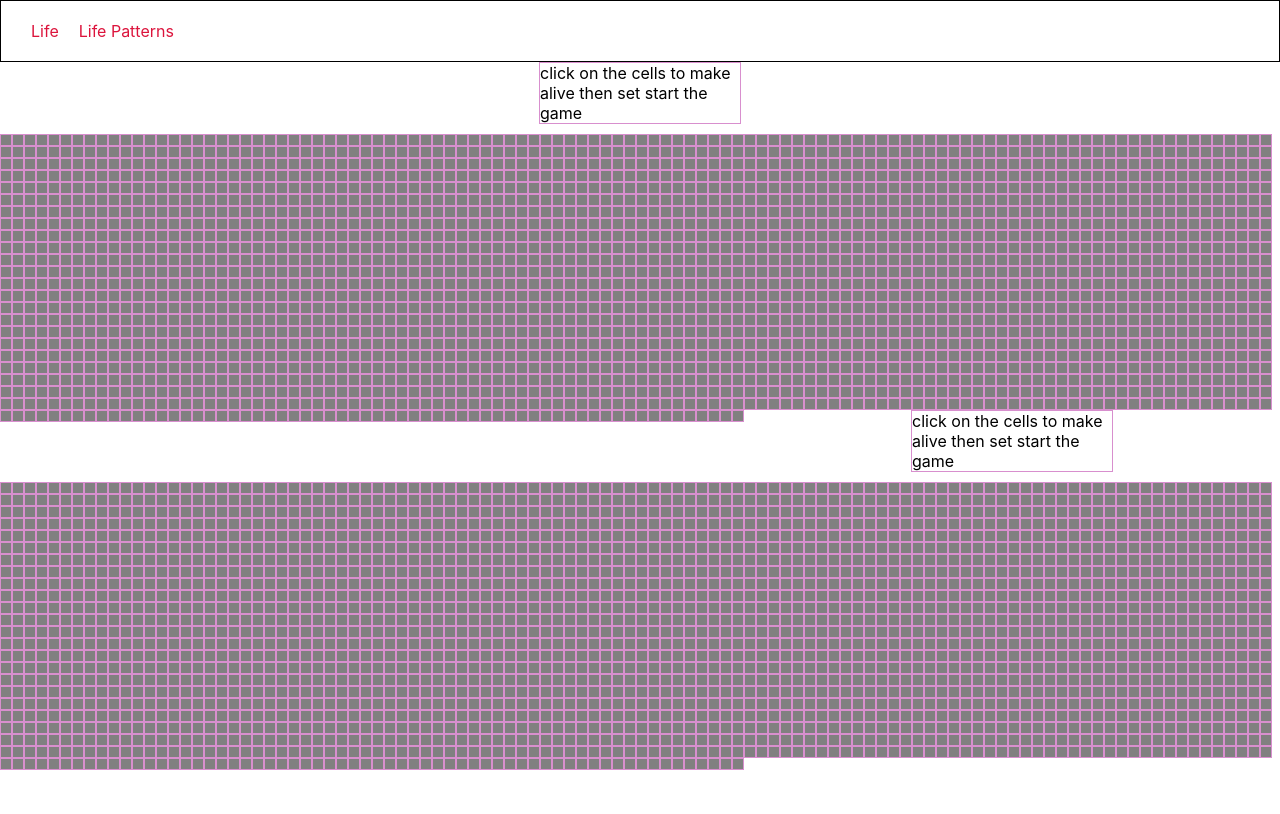
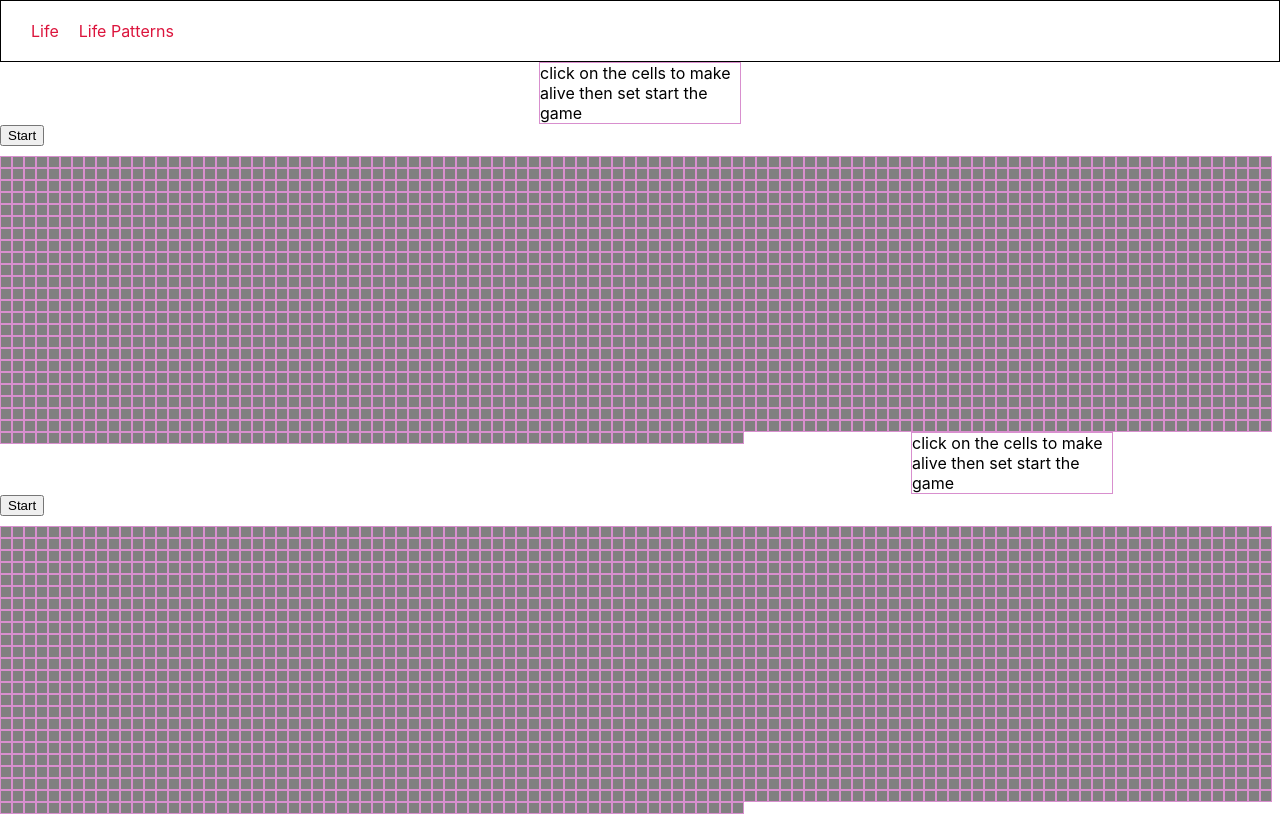
Before and after one commit to GorginZ/React-Conways, a React (Create React App) app: page /life in a window 1280 px wide. Built offline with nearby package versions, Linux system fonts and the light colour scheme.

Commit message:
started transposing logic from C# to js

```diff
--- a/src/components/game components/grid.jsx
+++ b/src/components/game components/grid.jsx
@@ -11,7 +11,6 @@ class Grid extends PureComponent {
     const state = { data: [] };
   }
 
-
   GridBuilder = (rows, columns) => {
     this.cells = [];
 
@@ -19,7 +18,12 @@ class Grid extends PureComponent {
       this.cells.push(new Array());
       for (let j = 0; j < columns; j++) {
         this.cells[i].push(
-          <Cell row={(i)} column = {(j)} isAlive = {false}event={this.props.cellEvent} />
+          <Cell
+            row={i}
+            column={j}
+            isAlive={false}
+            event={this.props.cellEvent}
+          />
         );
       }
     }
@@ -30,6 +34,16 @@ class Grid extends PureComponent {
     return this.cells;
   };
 
+  RowCount = () => {
+    let rowCount = this.cells[0].length();
+    return rowCount;
+  };
+
+  ColumnCount = () => {
+    let columnCount = this.cells[1].length();
+    return columnCount;
+  }
+
   render() {
     this.GridBuilder(50, 50);
     console.log(this.cells);
--- a/src/components/game.jsx
+++ b/src/components/game.jsx
@@ -1,5 +1,6 @@
 import React, { Component } from "react";
 import Grid from "./game components/grid";
+import Cell from "./game components/cell";
 
 class Game extends Component {
   constructor() {
@@ -10,21 +11,17 @@ class Game extends Component {
     this.state = {};
   }
 
-
-//only cell element
-    updateCellColour = (cell) => {
+  //only cell element
+  updateCellColour = (cell) => {
     if (cell.isAlive === false) {
-
       cell.style = "background-color: grey";
-
     } else {
       cell.style = "background-color: blue";
       console.log(cell.isAlive);
     }
   };
-//only cell element
+  //only cell element
   Visibility = (cell) => {
-
     this.alive.push(cell);
     cell.isAlive = true;
     this.updateCellColour(cell);
@@ -33,11 +30,91 @@ class Game extends Component {
   handleClick = (event) => {
     this.Visibility(event.target);
     this.setState((state) => {
-
       console.log(this.alive);
-
     });
   };
+
+  IsLiveCell(cell) {
+    if (cell.isAlive) {
+      return true;
+    } else {
+      return false;
+    }
+  }
+
+  GetListOfCoordinatesForThisCellsNeighbours(cell) {
+    let leftNeighbour =
+      cell.column == 0 ? this.grid.RowCount() - 1 : cell.column - 1;
+    let rightNeighbour =
+      cell.column == this.grid.ColumnCoun() - 1 ? 0 : cell.column + 1;
+    let upNeighbour = cell.row == 0 ? this.grid.RowCount() - 1 : cell.row - 1;
+    let downNeighbour = cell.row == this.grid.RowCount() - 1 ? 0 : cell.row + 1;
+
+    let neighbourList = [
+      <Cell row={cell.row} column={rightNeighbour} />,
+      <Cell row={cell.row} column={leftNeighbour} />,
+
+      <Cell row={upNeighbour} column={cell.column} />,
+      <Cell row={downNeighbour} column={cell.column} />,
+
+      <Cell row={upNeighbour} column={rightNeighbour} />,
+      <Cell row={upNeighbour} column={leftNeighbour} />,
+
+      <Cell row={downNeighbour} column={rightNeighbour} />,
+      <Cell row={downNeighbour} column={leftNeighbour} />,
+    ];
+
+    return neighbourList;
+  }
+
+  LiveNeighbourCount(neighbourList) {
+    let count = 0;
+
+    neighbourList.ForEach((cell, index) => {
+      if (this.IsLiveCell(this.grid[(cell.Row, cell.Column)])) {
+        count++;
+      }
+    });
+
+    return count;
+  }
+
+  CellsToMakeAliveOnTick() {
+    let coordinatesOfCellsToAlive = [];
+
+    for (let row = 0; row < this.grid.RowCount(); row++) {
+      for (let column = 0; column < this.grid.ColumnCount(); column++) {
+        let neighboursList = this.GetListOfCoordinatesForThisCellsNeighbours(
+          row,
+          column
+        );
+        let numberOfLiveNeighbours = this.LiveNeighbourCount(neighboursList);
+
+        if (
+          this.IsLiveCell(this.grid[(row, column)]) &&
+          (numberOfLiveNeighbours.Equals(3) || numberOfLiveNeighbours.Equals(2))
+        ) {
+          coordinatesOfCellsToAlive.push(<Cell row={row} column={column} />);
+        }
+        if (
+          !this.IsLiveCell(this.grid[(row, column)]) &&
+          numberOfLiveNeighbours.Equals(3)
+        ) {
+          coordinatesOfCellsToAlive.push(<Cell row={row} column={column} />);
+        }
+      }
+    }
+    return coordinatesOfCellsToAlive;
+  }
+
+     Tick()
+  {
+    var ListOfCoordinatesToMakeAlive = this.CellsToMakeAliveOnTick();
+
+    // this.SetMany(ListOfCoordinatesToMakeAlive, CellState.Alive);
+
+  }
+
 
   render() {
     return (
@@ -46,6 +123,7 @@ class Game extends Component {
         <div className="scoreBox">
           {" click on the cells to make alive then set start the game "}
         </div>{" "}
+        <button>Start</button>
         <Grid cellEvent={this.handleClick} />
       </>
     );
@@ -53,75 +131,3 @@ class Game extends Component {
 }
 
 export default Game;
-
-//   IsLiveCell(CellState valueAtIndex)
-//   {
-//     if (valueAtIndex.Equals(CellState.Alive))
-//     {
-//       return true;
-
-//     }
-//     return false;
-//   }
-
-//  GetListOfCoordinatesForThisCellsNeighbours(int row, int column)
-//   {
-//     var leftNeighbour = column == 0 ? (_grid.ColumnCount - 1) : (column - 1);
-//     var rightNeighbour = column == (_grid.ColumnCount - 1) ? (0) : (column + 1);
-//     var upNeighbour = row == 0 ? (_grid.RowCount - 1) : (row - 1);
-//     var downNeighbour = row == (_grid.RowCount - 1) ? (0) : (row + 1);
-
-//     var neighbourList = new List<Index>
-//     {
-//       new Index(row, rightNeighbour), new Index(row, leftNeighbour), new Index(upNeighbour, column), new Index(downNeighbour, column), new Index(upNeighbour, rightNeighbour), new Index(upNeighbour, leftNeighbour), new Index(downNeighbour, rightNeighbour), new Index(downNeighbour, leftNeighbour)
-//       };
-
-//     return neighbourList;
-//   }
-
-//   LiveNeighbourCount(this.grid, neighbourList)
-//   {
-//     const count = 0;
-
-//     foreach (Index coordinate in neighbourList)
-//     {
-//       if (IsLiveCell(_grid[coordinate.Row, coordinate.Column]))
-//       {
-//         count++;
-//       }
-//     }
-//     return count;
-//   }
-
-//   CellsToMakeAliveOnTick()
-//   {
-//     var CoordinatesOfCellsToAlive = [];
-
-//     for (int row = 0; row < _grid.RowCount; row++)
-//     {
-//       for (int column = 0; column < _grid.ColumnCount; column++)
-//       {
-//         var neighboursList = GetListOfCoordinatesForThisCellsNeighbours(row, column);
-//         var numberOfLiveNeighbours = LiveNeighbourCount(_grid, neighboursList);
-
-//         if (IsLiveCell(_grid[row, column]) && (numberOfLiveNeighbours.Equals(3) || numberOfLiveNeighbours.Equals(2)))
-//         {
-//           CoordinatesOfCellsToAlive.Add(new Index(row, column));
-//         }
-//         if (!IsLiveCell(_grid[row, column]) && numberOfLiveNeighbours.Equals(3))
-//         {
-//           CoordinatesOfCellsToAlive.Add(new Index(row, column));
-//         }
-
-//       }
-//     }
-//     return CoordinatesOfCellsToAlive;
-//   }
-
-//    Tick()
-//   {
-//     var ListOfCoordinatesToMakeAlive = CellsToMakeAliveOnTick();
-
-//     this.SetMany(ListOfCoordinatesToMakeAlive, CellState.Alive);
-
-//   }
```
